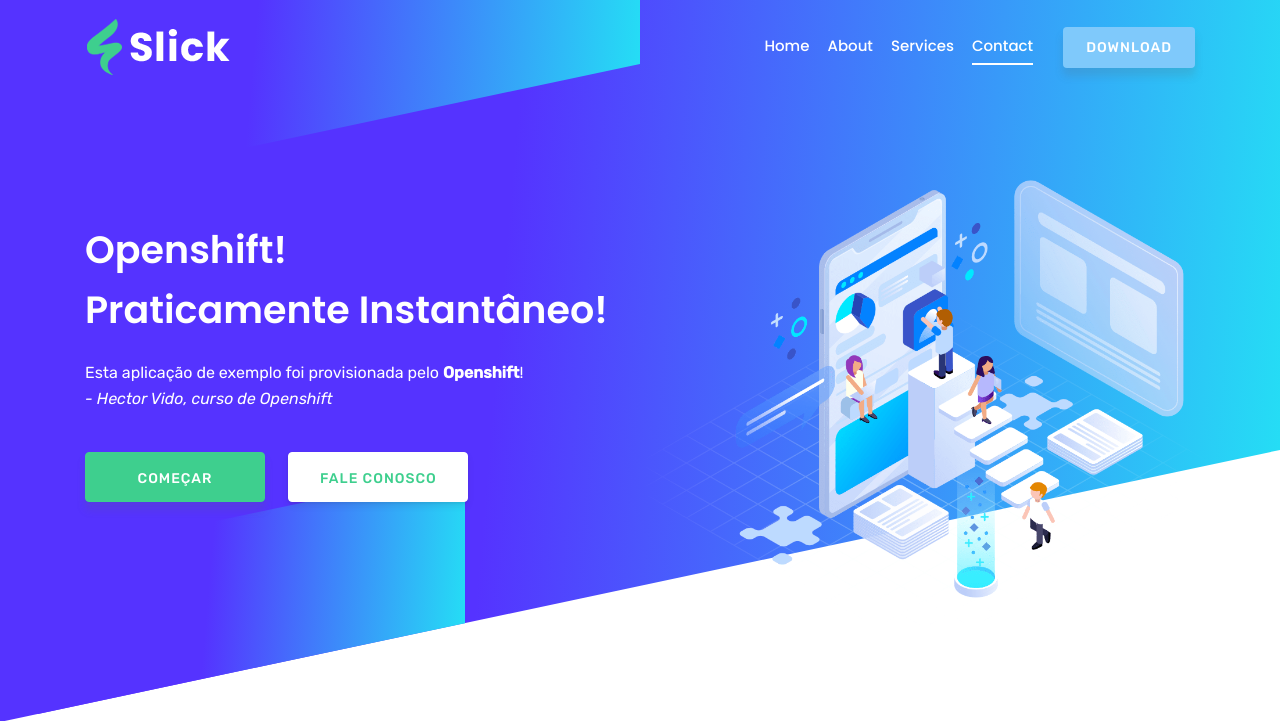
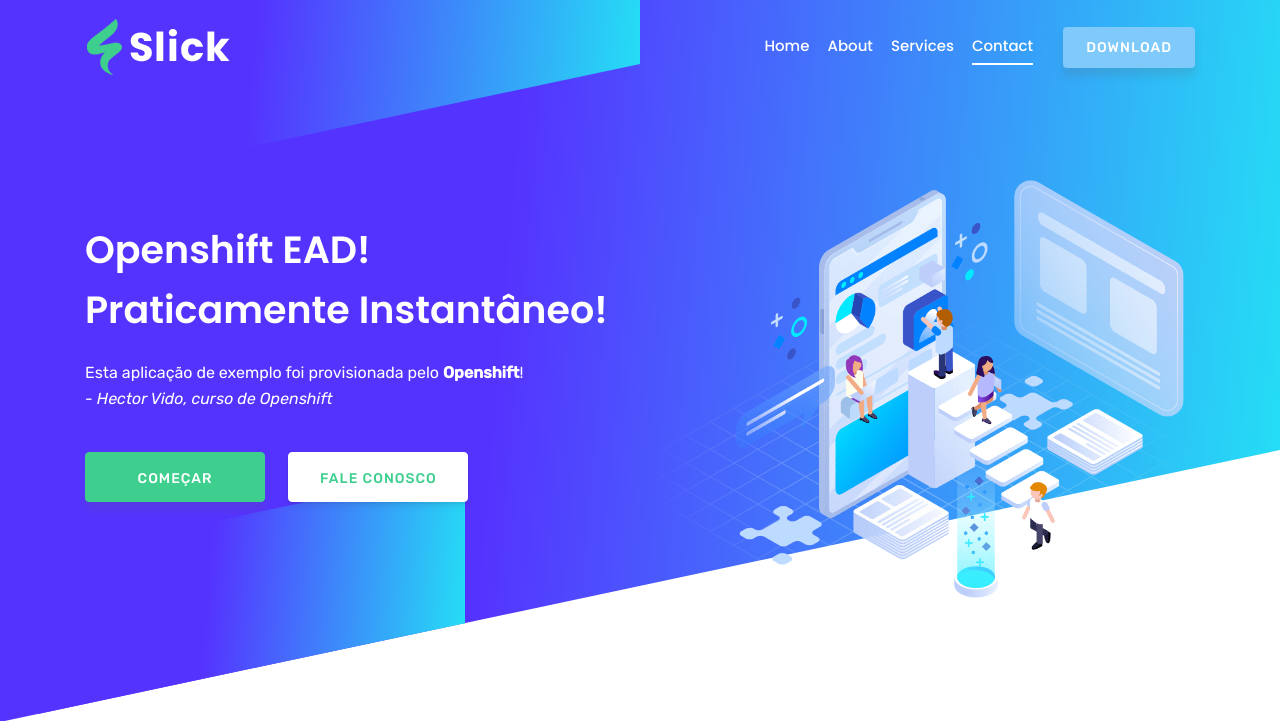
Before and after one commit to ericbrsp/openshift-ead, a Flask app: page / in a window 1280 px wide. Shown: the top 721 px of the page. Run offline with Flask 2, Linux system fonts and the light colour scheme; some libraries are stand-ins or nearby versions; some web fonts are replaced.

Commit message:
Openshift EAD!

```diff
--- a/templates/index.html
+++ b/templates/index.html
@@ -62,7 +62,7 @@
         <div class="row space-100">
           <div class="col-lg-6 col-md-12 col-xs-12">
             <div class="contents">
-              <h2 class="head-title">Openshift! <br>Praticamente Instantâneo!</h2>
+              <h2 class="head-title">Openshift EAD! <br>Praticamente Instantâneo!</h2>
               <p>Esta aplicação de exemplo foi provisionada pelo <strong>Openshift</strong>!<br><i>- Hector Vido, curso de Openshift</i></p>
               <div class="header-button">
                 <a href="#" class="btn btn-border-filled">Começar</a>
```
